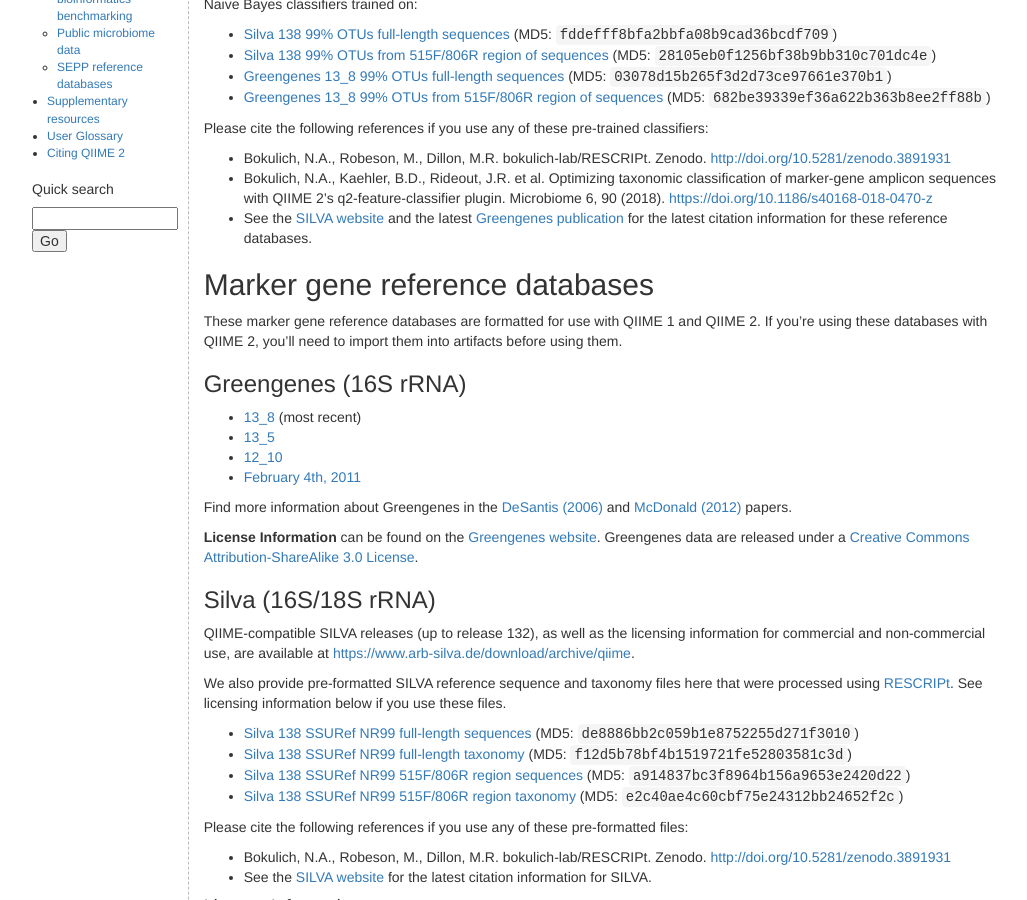
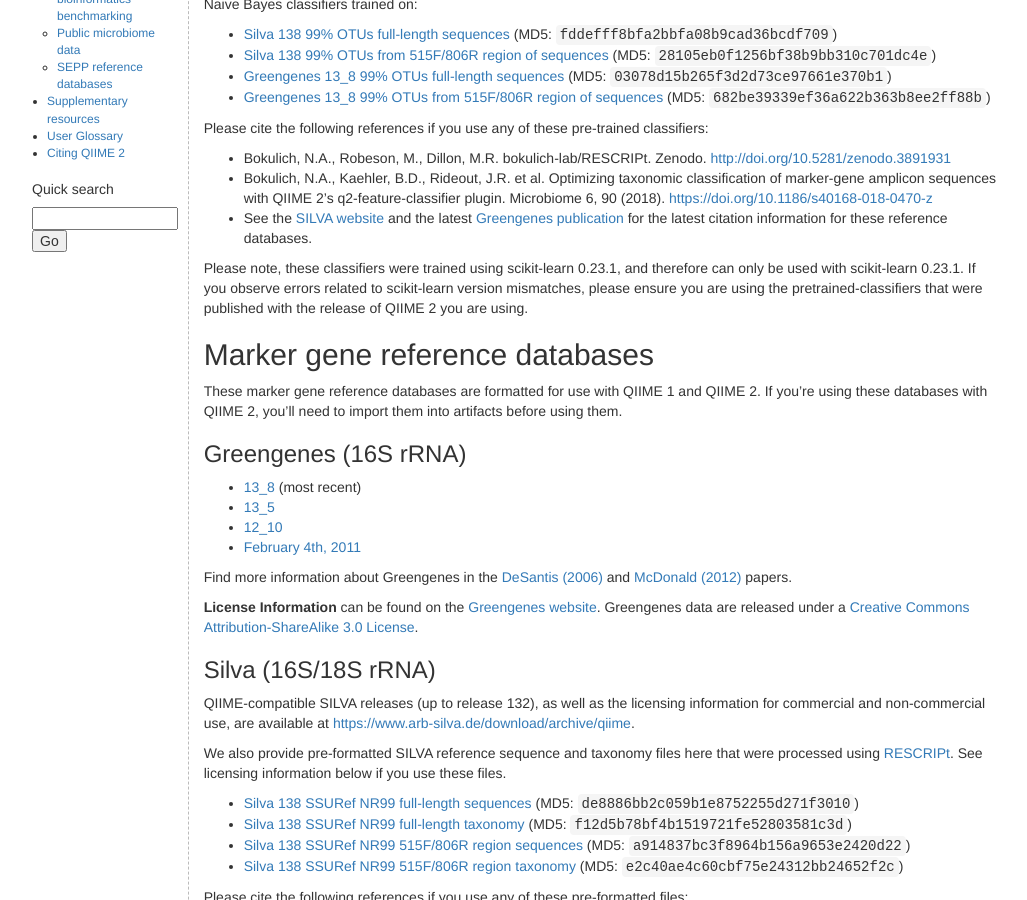
Before and after one commit to qiime2/docs, a Sphinx documentation site: the page built from source/data-resources.rst, in a window 1280 px wide and 900 px high, scrolled down 490 px. Shown: the whole window, without its empty margins (121-1148 px from the left). Built offline with Sphinx 7.4.7, drawn with Linux system fonts in a browser that asks for light colours; pages that are not in the unit, such as notebooks, are missing from menus; the version number could not be read and is left out.

Commit message:
Update source/data-resources.rst
Co-authored-by: Matthew Dillon <matthewrdillon@gmail.com>

```diff
--- a/source/data-resources.rst
+++ b/source/data-resources.rst
@@ -21,6 +21,8 @@
 - Bokulich, N.A., Robeson, M., Dillon, M.R. bokulich-lab/RESCRIPt. Zenodo. http://doi.org/10.5281/zenodo.3891931
 - Bokulich, N.A., Kaehler, B.D., Rideout, J.R. et al. Optimizing taxonomic classification of marker-gene amplicon sequences with QIIME 2’s q2-feature-classifier plugin. Microbiome 6, 90 (2018). https://doi.org/10.1186/s40168-018-0470-z
 - See the `SILVA website <https://www.arb-silva.de/>`_ and the latest `Greengenes publication <https://www.nature.com/articles/ismej2011139>`_ for the latest citation information for these reference databases.
+
+Please note, these classifiers were trained using scikit-learn 0.23.1, and therefore can only be used with scikit-learn 0.23.1. If you observe errors related to scikit-learn version mismatches, please ensure you are using the pretrained-classifiers that were published with the release of QIIME 2 you are using.
 
 
 .. _`marker gene db`:
```
